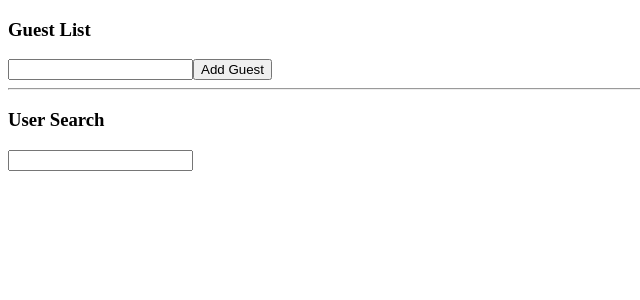
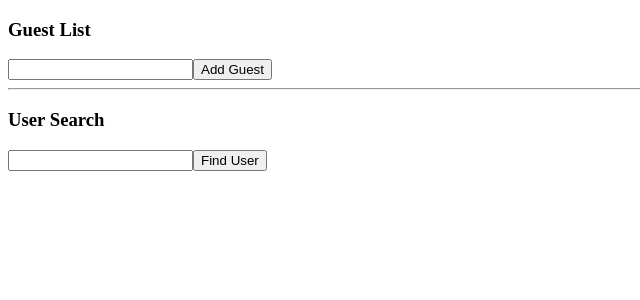
Before and after one commit to svirmi/react-add-to-list, a React (Create React App) app: page / in a window 1280 px wide. Shown: the top 300 px of the page, without its empty margins (0-640 px from the left). Built offline with nearby package versions, Linux system fonts and the light colour scheme.

Commit message:
UserSearch component

```diff
--- a/src/state/UserSearch.tsx
+++ b/src/state/UserSearch.tsx
@@ -11,9 +11,12 @@ const UserSearch: React.FC = () => {
 
     const [name, setName] = useState('');
 
+    const onClick = () => {}
+
     return <div>
         <h3>User Search</h3>
         <input value={name} onChange={e => setName(e.target.value)} />
+        <button>Find User</button>
     </div>
 }
 
```
